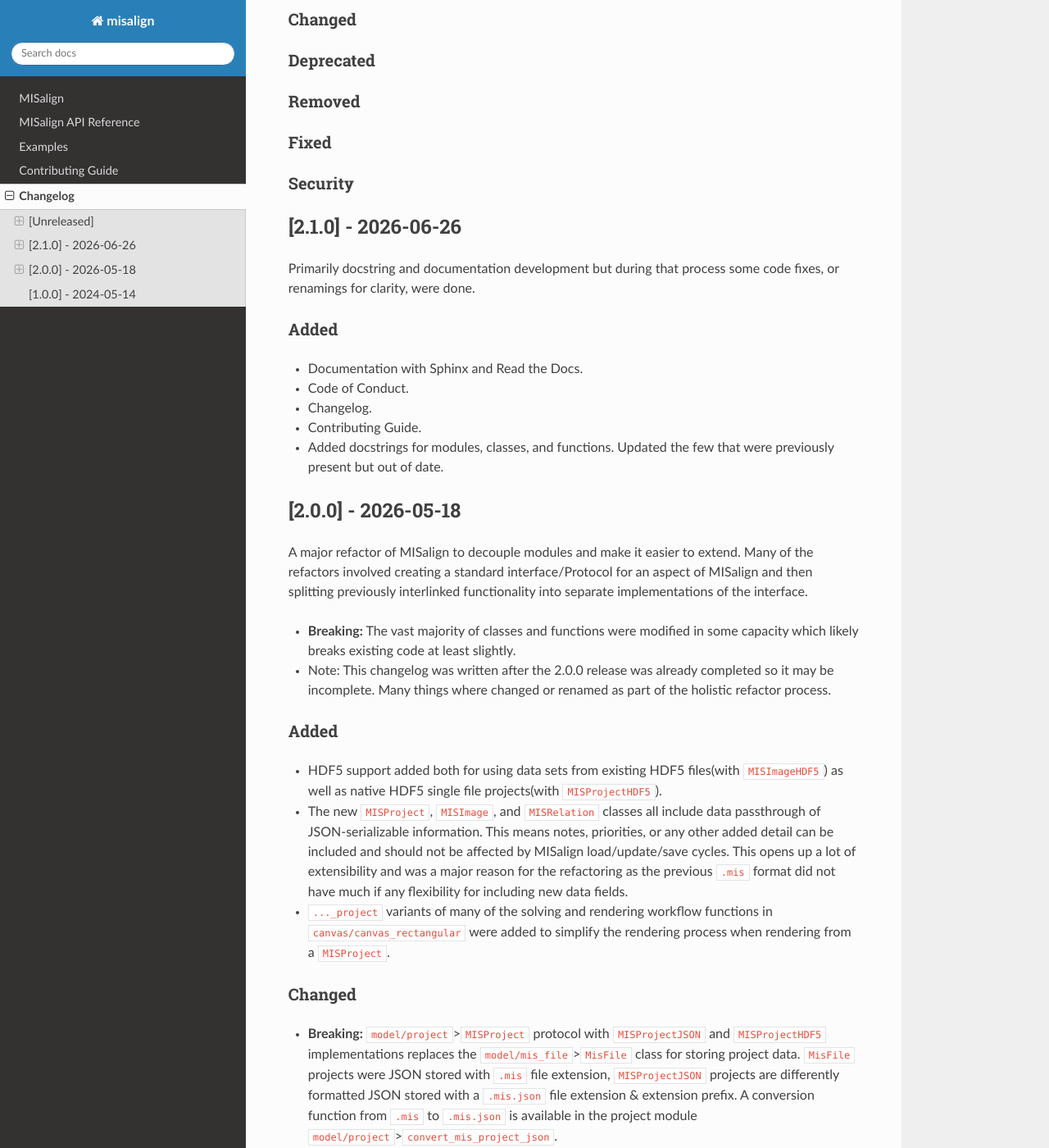
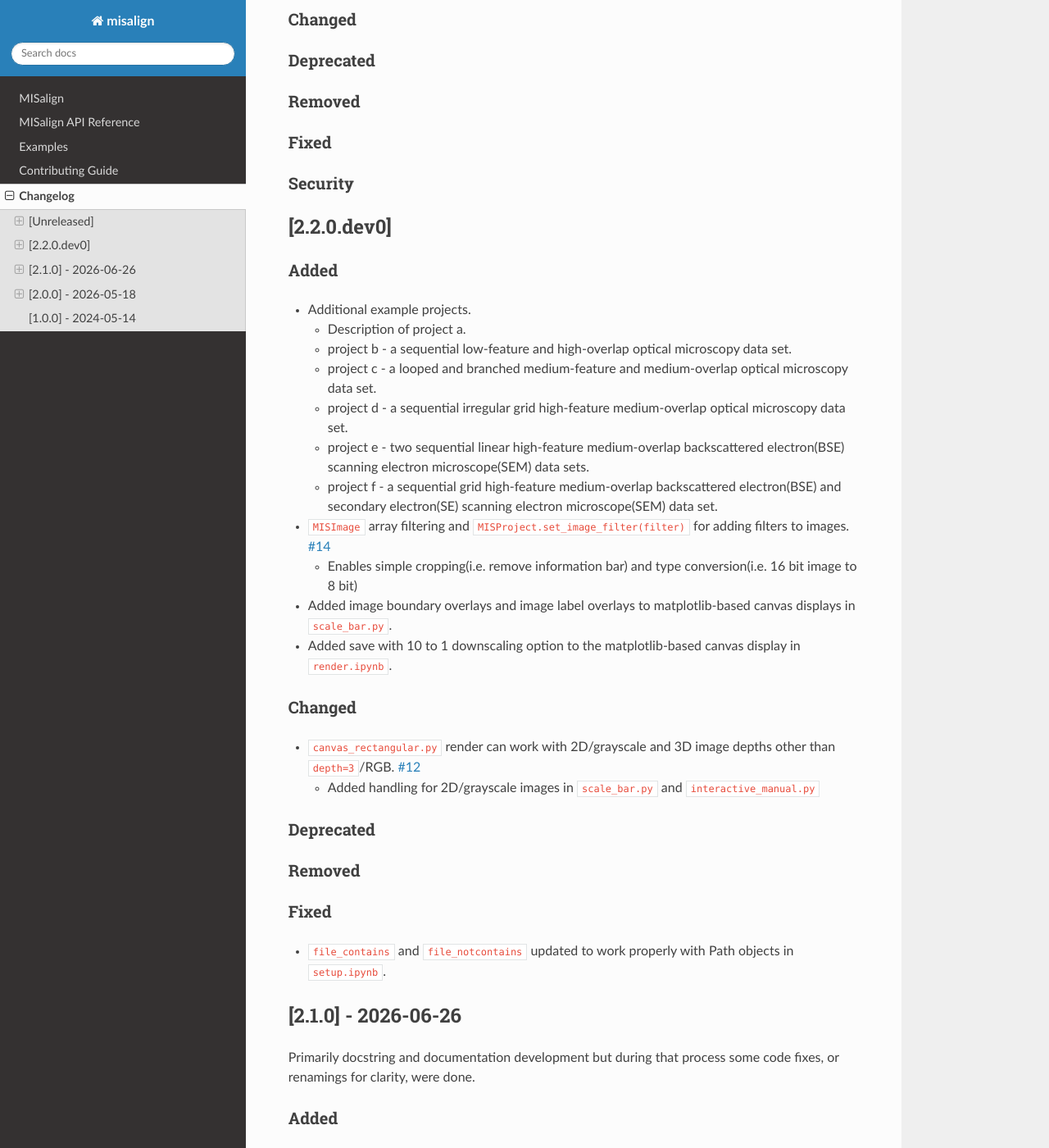
Before and after one commit to jess-garnett/MISalign, a Sphinx documentation site: the page built from docs/source/changelog.md, in a window 1280 px wide and 1400 px high, scrolled down 352 px. Shown: the whole window at 82% size. Built offline with Sphinx 7.4.7 and the Read the Docs theme 3.1.0, drawn with Linux system fonts in a browser that asks for light colours; pages that are not in the unit, such as notebooks, are missing from menus; the version number is read from the project's files by our own code.

Commit message:
Update changelog and dev version.

```diff
--- a/CHANGELOG.md
+++ b/CHANGELOG.md
@@ -14,6 +14,26 @@
 ### Fixed
 ### Security
 
+## [2.2.0.dev0]
+### Added
+- Additional example projects.
+    - Description of project a.
+    - project b - a sequential low-feature and high-overlap optical microscopy data set.
+    - project c - a looped and branched medium-feature and medium-overlap optical microscopy data set.
+    - project d - a sequential irregular grid high-feature medium-overlap optical microscopy data set.
+    - project e - two sequential linear high-feature medium-overlap backscattered electron(BSE) scanning electron microscope(SEM) data sets.
+    - project f - a sequential grid high-feature medium-overlap backscattered electron(BSE) and secondary electron(SE) scanning electron microscope(SEM) data set.
+- `MISImage` array filtering and `MISProject.set_image_filter(filter)` for adding filters to images. [#14](https://github.com/jess-garnett/MISalign/issues/14)
+    - Enables simple cropping(i.e. remove information bar) and type conversion(i.e. 16 bit image to 8 bit)
+- Added image boundary overlays and image label overlays to matplotlib-based canvas displays in `scale_bar.py`.
+- Added save with 10 to 1 downscaling option to the matplotlib-based canvas display in `render.ipynb`.
+### Changed
+- `canvas_rectangular.py` render can work with 2D/grayscale and 3D image depths other than `depth=3`/RGB. [#12](https://github.com/jess-garnett/MISalign/issues/12)
+    - Added handling for 2D/grayscale images in `scale_bar.py` and `interactive_manual.py`
+### Deprecated
+### Removed
+### Fixed
+- `file_contains` and `file_notcontains` updated to work properly with Path objects in `setup.ipynb`.
 
 ## [2.1.0] - 2026-06-26
 Primarily docstring and documentation development but during that process some code fixes, or renamings for clarity, were done.
--- a/docs/source/conf.py
+++ b/docs/source/conf.py
@@ -9,7 +9,7 @@
 project = 'misalign'
 copyright = '2023, Jessica Garnett'
 author = 'Jessica Garnett'
-release = '2.1.0'
+release = '2.2.0.dev0'
 
 # -- General configuration ---------------------------------------------------
 # https://www.sphinx-doc.org/en/master/usage/configuration.html#general-configuration
--- a/pyproject.toml
+++ b/pyproject.toml
@@ -1,6 +1,6 @@
 [project]
 name = "misalign"
-version = "2.1.0"
+version = "2.2.0.dev0"
 description = "A Metallography Image Software for Alignment."
 readme = "README.md"
 authors = [
```
Also changed, not shown: 1 other file.
